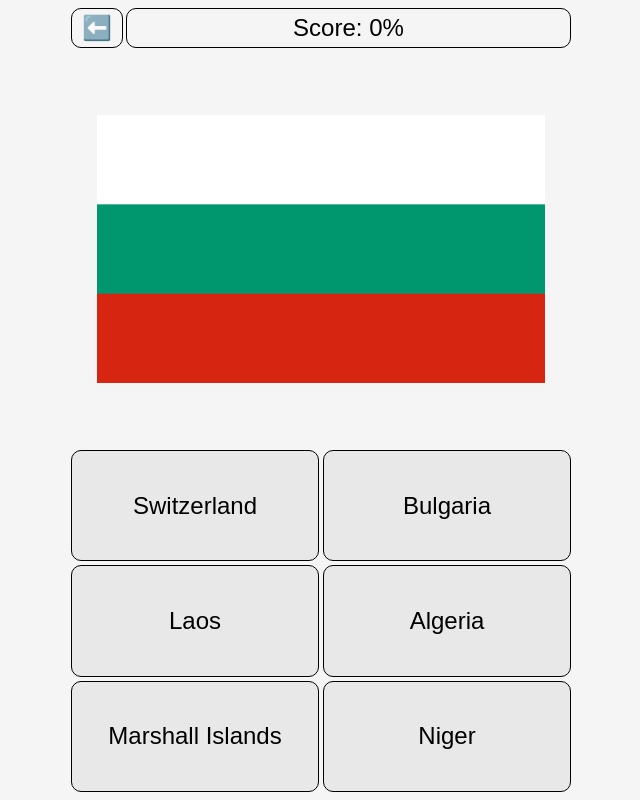
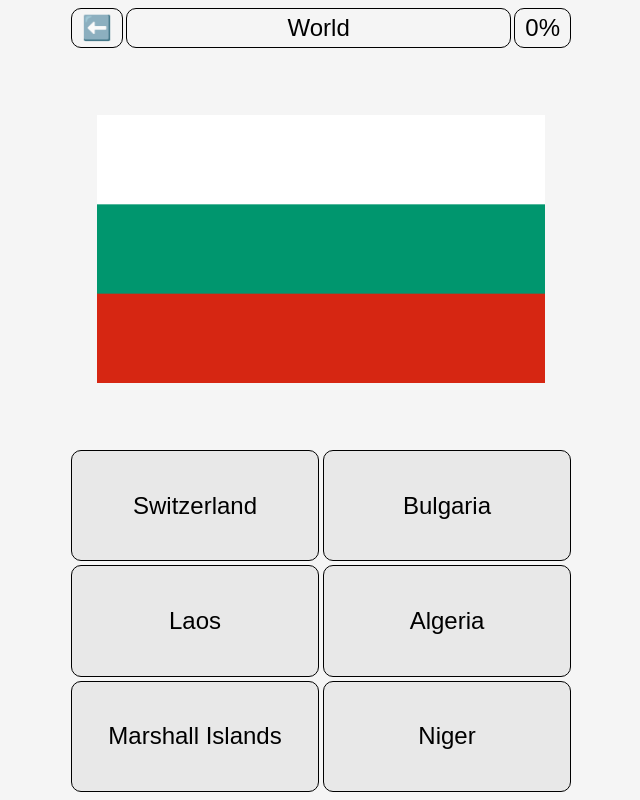
Before and after one commit to dvdmrtnz/flag-school, a website: page play/index.html in a window 1280 px wide. Shown: the whole page, without its empty margins (319-959 px from the left). Drawn offline with Linux system fonts and the light colour scheme.

Commit message:
display name of group in play

```diff
--- a/play/index.html
+++ b/play/index.html
@@ -20,6 +20,8 @@
 		<div id="back-button" onclick="window.location='..';">
 			⬅️
 		</div>
+		<div id="title">
+		</div>
 		<div id="score">
 		</div>
 	</div>
--- a/play/script.js
+++ b/play/script.js
@@ -23,8 +23,11 @@ var game;
 
 var reload = function ()
 {
+	// Display title
+	$('div#title').text(game.currentGroup.name);
+
 	// Display score
-	$('div#score').text('Score: ' + game.getScore() + "%");
+	$('div#score').text(game.getScore() + "%");
 
 	// Get options
 	var options = game.getOptions();
--- a/play/style.css
+++ b/play/style.css
@@ -41,10 +41,22 @@ div#back-button {
 	margin: 0  3px 0 0;
 }
 
-div#score {
-	flex-grow: 1;
+div#title {
+	flex-grow: 2;
 	border-radius: 10px;
 	border: 1px solid black;
+	margin: 0 3px 0 0;
+	font-size: 150%;
+	display: flex;
+	justify-content: center;
+	align-items: center;
+	text-align: center;
+}
+
+div#score {
+	border-radius: 10px;
+	border: 1px solid black;
+	padding: 5px 10px;
 	font-size: 150%;
 	display: flex;
 	justify-content: center;
```
